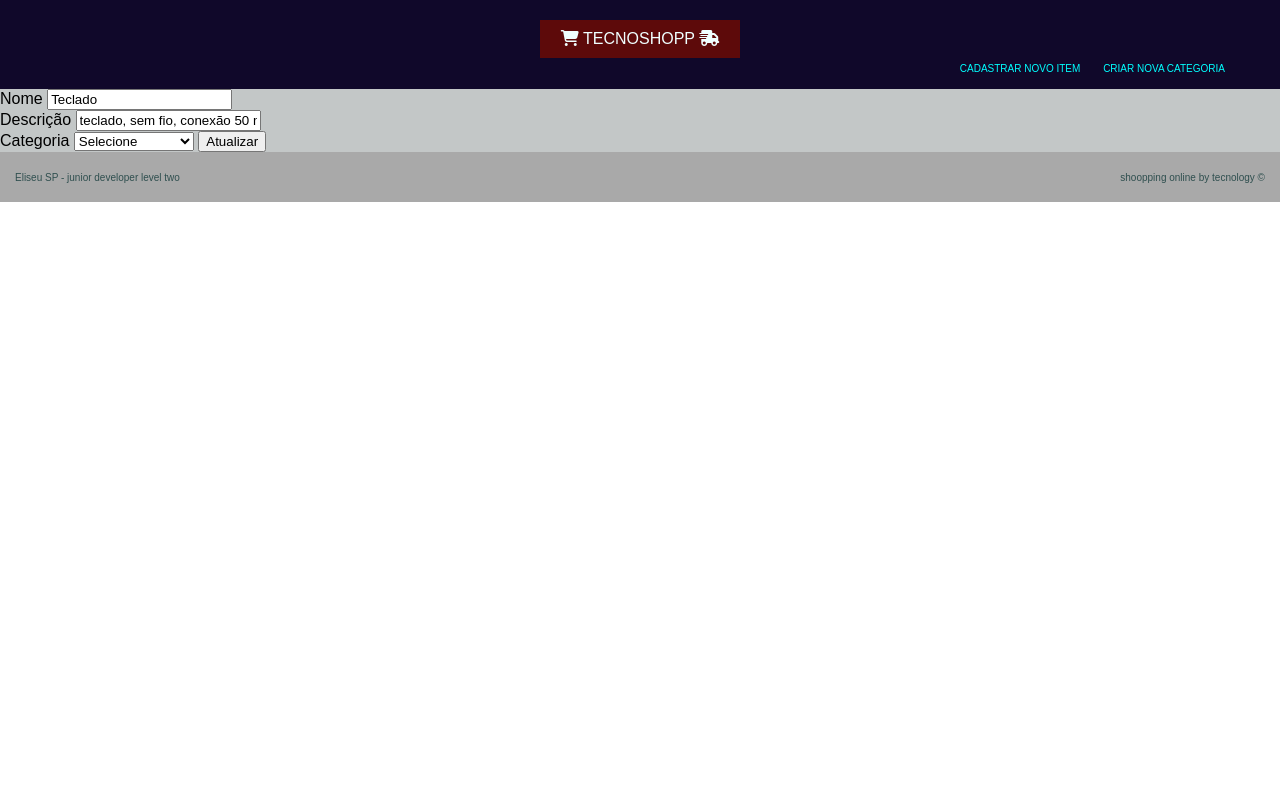
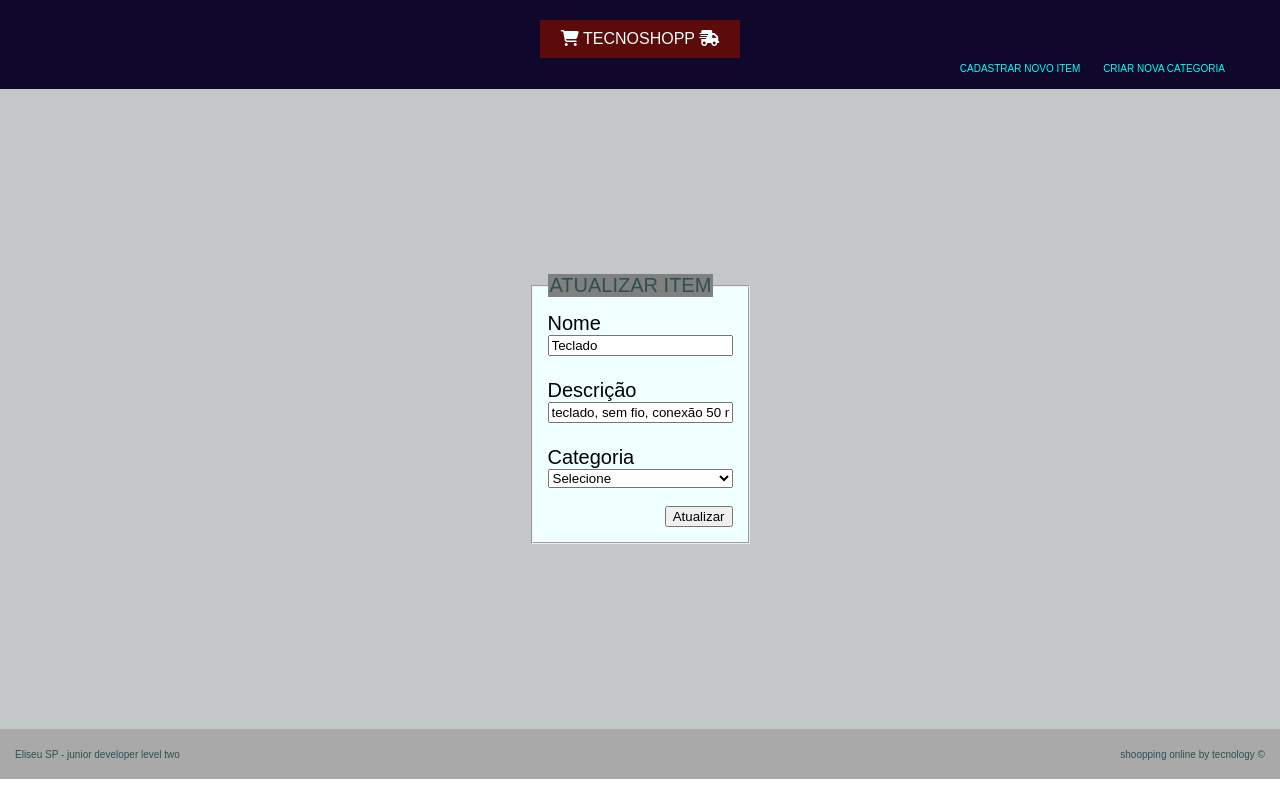
Before and after one commit to Elisp12/tecnoShopp, a Django app: page /atualizar/produto/25/ in a window 1280 px wide. Run offline with Django 5.2, Linux system fonts and the light colour scheme; data comes from the database, SQL or seed files in the repository; both versions use the stored data as it was after the commit.

Commit message:
envolvendo css, atualizar item

```diff
--- a/templates/produto/atualizar_produto.html
+++ b/templates/produto/atualizar_produto.html
@@ -2,8 +2,10 @@
 
 {% block content %}
 
-    <form action="#" method="post">
+    <form class="formulario" action="#" method="post">
         {% csrf_token %}
+        <fieldset>
+            <legend>Atualizar Item</legend>
             {% for p in produto %}
                 <label for="nome">Nome</label>
                 <input type="text" name="nome" id="nome" value="{{p.nome}}">
@@ -18,8 +20,11 @@
                         <option value="{{ cat.index }}">{{ cat.nome }}</option>
                     {% endfor %}
                 </select>
+                <div>
                     <input type="submit" value="Atualizar">
+                </div>
             {% endfor %}
+        </fieldset>
     </form>
 
 {% endblock %}
```
Also changed, not shown: db.sqlite3. Lines whose indentation alone changed are shown as unchanged.
